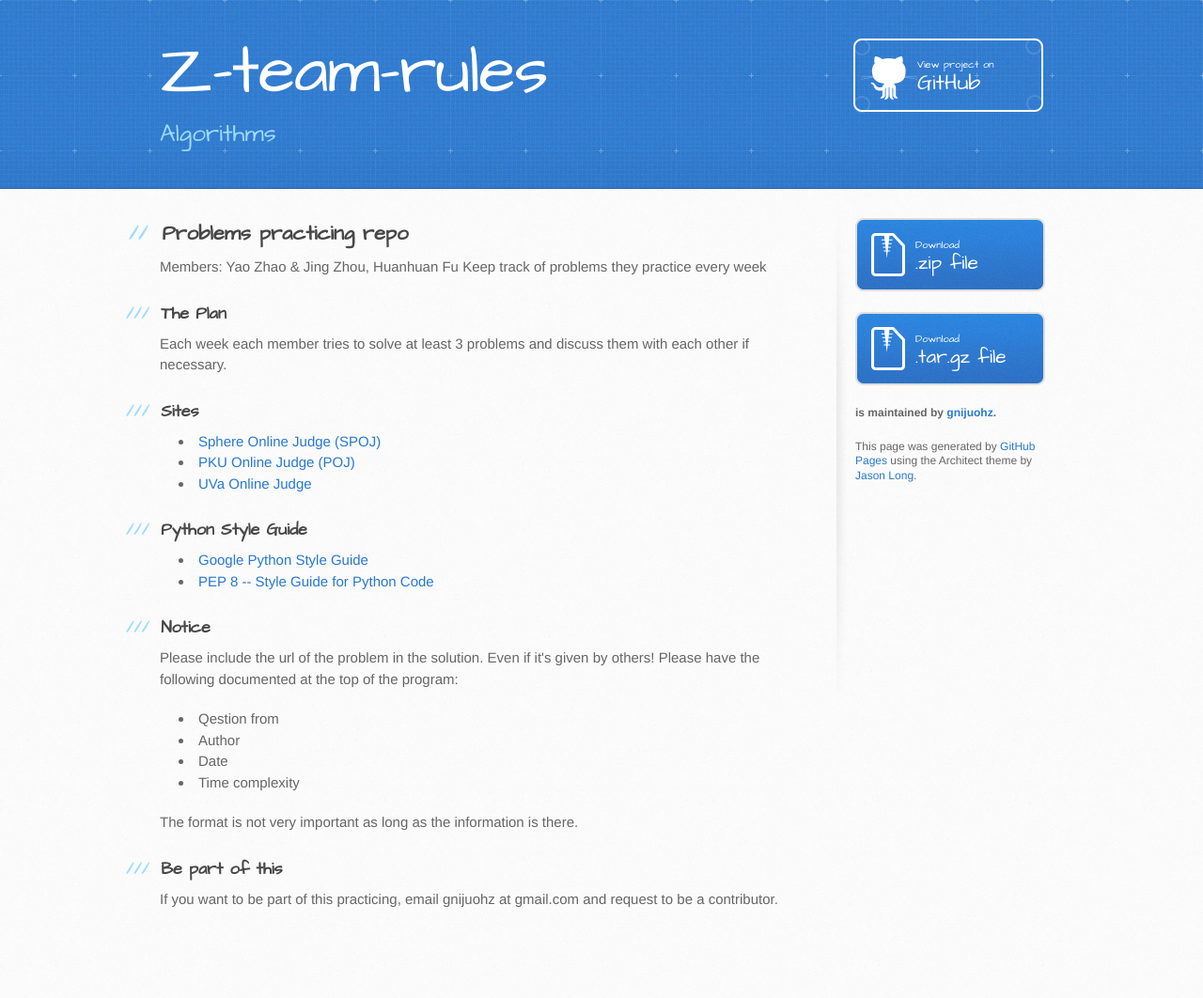
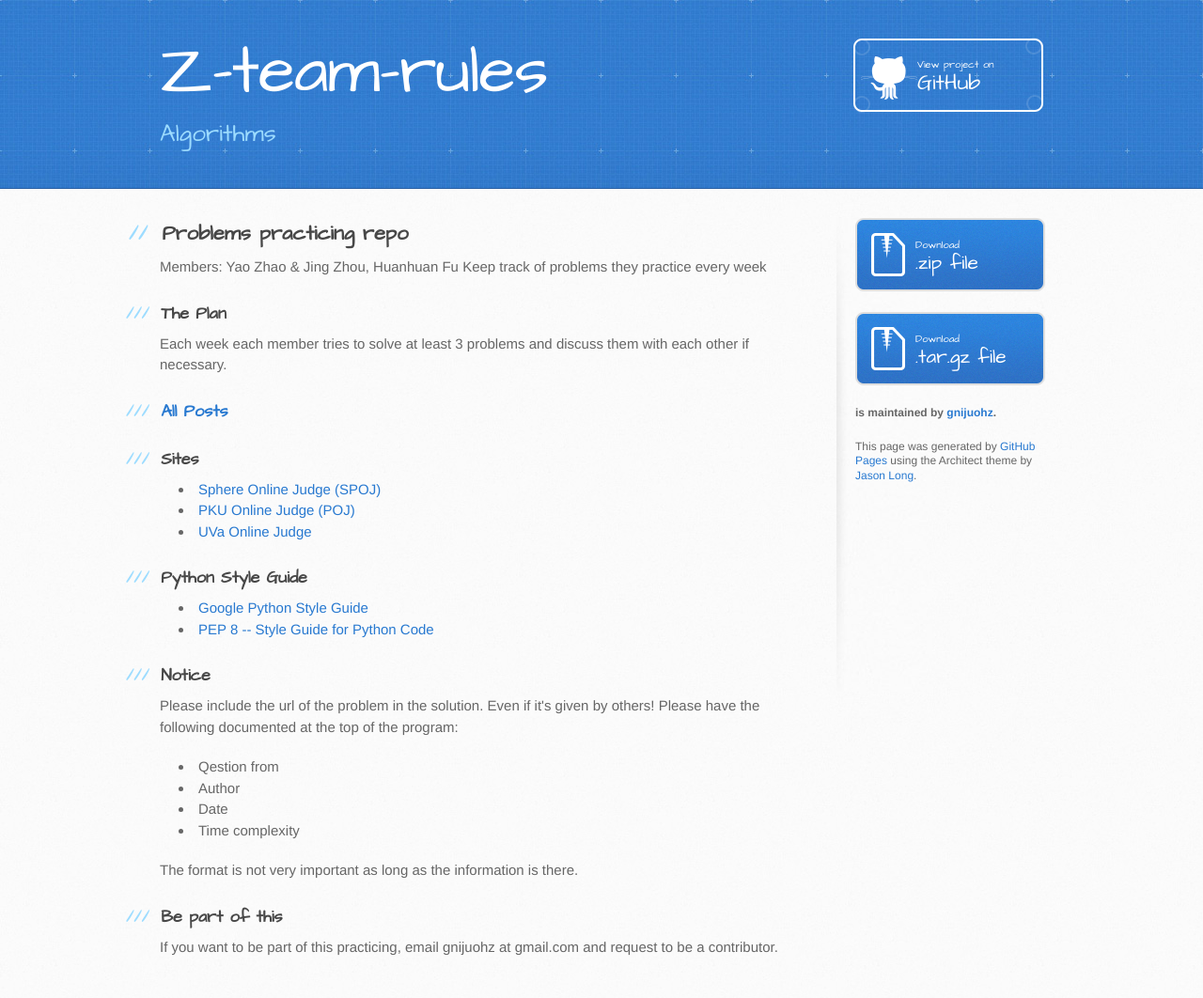
Before and after one commit to HaomingFu/z-team-rules, a Jekyll site: the page index.html, which Jekyll copies as it is, in a window 1280 px wide. Shown: the whole page at 94% size. Built offline with Jekyll 4.4.1, drawn with Linux system fonts in a browser that asks for light colours; Markdown is read by kramdown in place of the engine named in the settings; before the commit the page ends 1011 px from its top, so only the background shows below that.

Commit message:
modified

```diff
--- a/index.html
+++ b/index.html
@@ -39,6 +39,7 @@ Keep track of problems they practice every week</p>
 
 <p>Each week each member tries to solve at least 3 problems and discuss them with each other if necessary.</p>
 
+<h3> <a href="{{ bassurl }}/All_Posts/">All Posts</a></h3>
 <h3>
 <a name="sites" class="anchor" href="#sites"><span class="octicon octicon-link"></span></a>Sites</h3>
 
```
